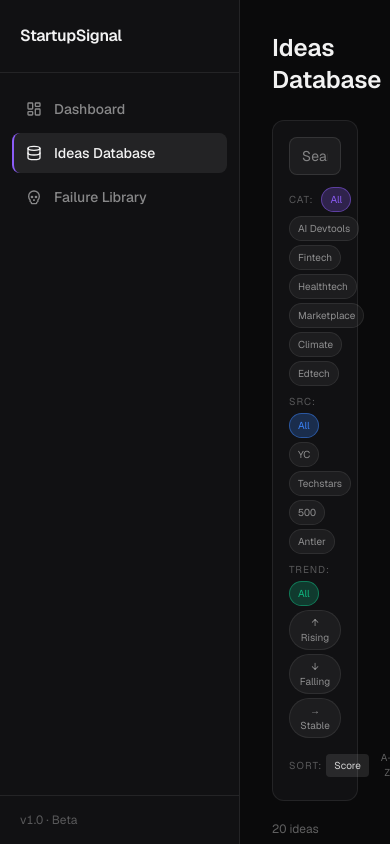
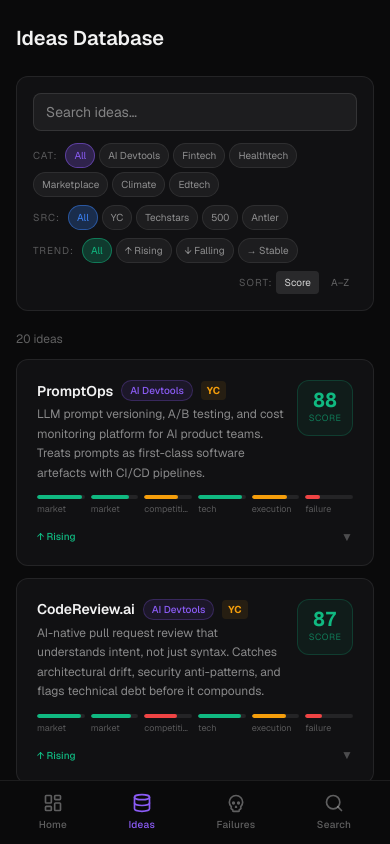
Before and after one commit to nilsdev1473-dotcom/startupsignal, a Next.js app: page /ideas in a window 390 px wide. Shown: the top 844 px of the page. Built offline with nearby package versions, Linux system fonts and the light colour scheme.

Commit message:
feat: mobile responsive + Supabase data layer
Mobile: BottomNav, responsive sidebar, safe area CSS
Data: 16 YC RFS ideas + 22 startup failures in Supabase
Scripts: Python ingestion script for future scraping
Ralph Loop: RALPH_OK

```diff
--- a/biome.json
+++ b/biome.json
@@ -7,8 +7,17 @@
     "enabled": true,
     "rules": {
       "recommended": true,
-      "suspicious": { "noArrayIndexKey": "warn" }
+      "suspicious": {
+        "noArrayIndexKey": "warn"
+      },
+      "style": {
+        "noNonNullAssertion": "warn"
+      }
     }
   },
-  "formatter": { "enabled": true, "indentStyle": "space", "indentWidth": 2 }
+  "formatter": {
+    "enabled": true,
+    "indentStyle": "space",
+    "indentWidth": 2
+  }
 }
--- a/package.json
+++ b/package.json
@@ -9,6 +9,7 @@
     "lint": "eslint"
   },
   "dependencies": {
+    "@supabase/supabase-js": "^2.103.0",
     "framer-motion": "^12.38.0",
     "lucide-react": "^1.8.0",
     "next": "16.2.3",
--- a/src/app/failures/page.tsx
+++ b/src/app/failures/page.tsx
@@ -2,9 +2,12 @@
 import FailureLibrary from "@/components/FailureLibrary";
 export default function FailuresPage() {
   return (
-    <div className="min-h-screen p-8" style={{ backgroundColor: "#0A0A0B" }}>
+    <div
+      className="min-h-screen px-4 py-6 sm:px-6 sm:py-8"
+      style={{ backgroundColor: "#0A0A0B" }}
+    >
       <h1
-        className="text-2xl font-semibold mb-6"
+        className="text-xl sm:text-2xl font-semibold mb-6"
         style={{ color: "rgba(255,255,255,0.95)" }}
       >
         Failure Library
--- a/src/app/globals.css
+++ b/src/app/globals.css
@@ -50,3 +50,15 @@ body {
   scrollbar-width: thin;
   scrollbar-color: rgba(255, 255, 255, 0.12) #0a0a0b;
 }
+
+/* Safe area for iPhone notch/home bar */
+.pb-safe {
+  padding-bottom: env(safe-area-inset-bottom);
+}
+
+/* Mobile bottom nav clearance */
+@media (max-width: 1023px) {
+  main {
+    padding-bottom: 80px;
+  }
+}
--- a/src/app/ideas/page.tsx
+++ b/src/app/ideas/page.tsx
@@ -2,9 +2,12 @@
 import IdeasDatabase from "@/components/IdeasDatabase";
 export default function IdeasPage() {
   return (
-    <div className="min-h-screen p-8" style={{ backgroundColor: "#0A0A0B" }}>
+    <div
+      className="min-h-screen px-4 py-6 sm:px-6 sm:py-8"
+      style={{ backgroundColor: "#0A0A0B" }}
+    >
       <h1
-        className="text-2xl font-semibold mb-6"
+        className="text-xl sm:text-2xl font-semibold mb-6"
         style={{ color: "rgba(255,255,255,0.95)" }}
       >
         Ideas Database
--- a/src/app/layout.tsx
+++ b/src/app/layout.tsx
@@ -1,6 +1,7 @@
 import type { Metadata } from "next";
 import { Geist, Geist_Mono } from "next/font/google";
 import "./globals.css";
+import BottomNav from "@/components/BottomNav";
 import Sidebar from "@/components/Sidebar";
 
 const geistSans = Geist({
@@ -35,11 +36,12 @@ export default function RootLayout({
       >
         <Sidebar />
         <main
-          className="ml-60 min-h-screen"
+          className="lg:ml-60 min-h-screen pb-16 lg:pb-0"
           style={{ backgroundColor: "#0A0A0B" }}
         >
           {children}
         </main>
+        <BottomNav />
       </body>
     </html>
   );
--- /dev/null
+++ b/src/components/BottomNav.tsx
@@ -0,0 +1,60 @@
+"use client";
+
+import { Database, LayoutDashboard, Search, Skull } from "lucide-react";
+import Link from "next/link";
+import { usePathname } from "next/navigation";
+
+interface NavItem {
+  label: string;
+  href: string;
+  icon: React.ComponentType<{ size?: number }>;
+}
+
+const NAV_ITEMS: NavItem[] = [
+  { label: "Home", href: "/", icon: LayoutDashboard },
+  { label: "Ideas", href: "/ideas", icon: Database },
+  { label: "Failures", href: "/failures", icon: Skull },
+  { label: "Search", href: "/search", icon: Search },
+];
+
+export default function BottomNav() {
+  const pathname = usePathname();
+
+  return (
+    <nav
+      className="fixed bottom-0 left-0 right-0 z-50 lg:hidden"
+      style={{
+        height: "64px",
+        backgroundColor: "#0A0A0B",
+        borderTop: "1px solid rgba(255,255,255,0.08)",
+        paddingBottom: "env(safe-area-inset-bottom)",
+      }}
+    >
+      <div className="flex items-center justify-around h-full px-2">
+        {NAV_ITEMS.map(({ label, href, icon: Icon }) => {
+          const isActive = pathname === href;
+          return (
+            <Link
+              key={href}
+              href={href}
+              className="flex flex-col items-center justify-center gap-1 min-w-[44px] min-h-[44px] px-3"
+              style={{
+                color: isActive ? "#8B5CF6" : "rgba(255,255,255,0.35)",
+              }}
+            >
+              <Icon size={20} />
+              <span
+                className="text-[10px] font-medium tracking-wide"
+                style={{
+                  color: isActive ? "#8B5CF6" : "rgba(255,255,255,0.35)",
+                }}
+              >
+                {label}
+              </span>
+            </Link>
+          );
+        })}
+      </div>
+    </nav>
+  );
+}
--- a/src/components/Sidebar.tsx
+++ b/src/components/Sidebar.tsx
@@ -21,7 +21,7 @@ export default function Sidebar() {
 
   return (
     <aside
-      className="fixed left-0 top-0 h-screen w-60 flex flex-col"
+      className="hidden lg:flex fixed left-0 top-0 h-screen w-60 flex-col"
       style={{
         backgroundColor: "#111113",
         borderRight: "1px solid rgba(255,255,255,0.08)",
--- /dev/null
+++ b/src/lib/supabase.ts
@@ -0,0 +1,13 @@
+import { createClient } from "@supabase/supabase-js";
+
+const supabaseUrl = process.env.NEXT_PUBLIC_SUPABASE_URL ?? "";
+const supabaseAnonKey = process.env.NEXT_PUBLIC_SUPABASE_ANON_KEY ?? "";
+
+export const supabase = createClient(supabaseUrl, supabaseAnonKey);
+
+export function createServerSupabase() {
+  return createClient(
+    process.env.NEXT_PUBLIC_SUPABASE_URL ?? "",
+    process.env.SUPABASE_SERVICE_KEY ?? "",
+  );
+}
```
Also changed, not shown: 2 other files (tests, documents, lock files or other folders).
